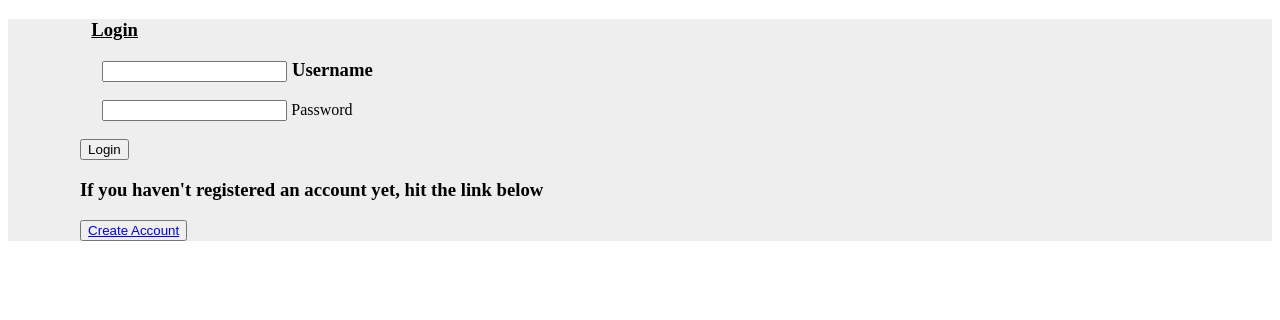
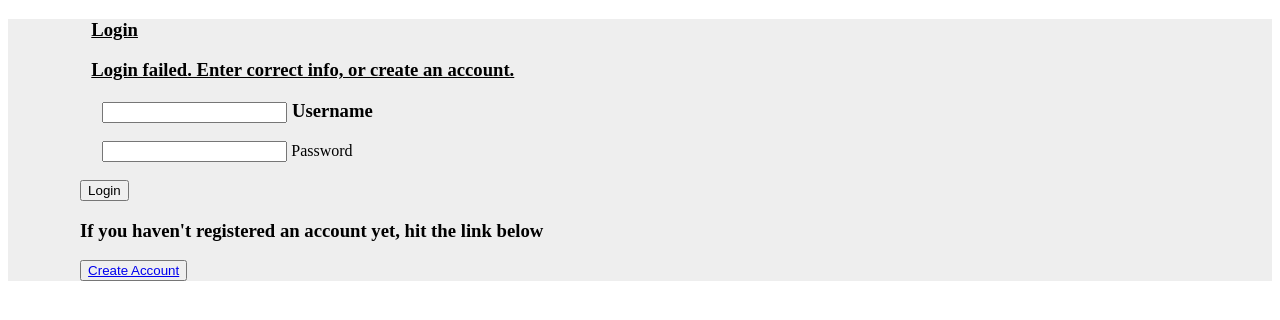
Before and after one commit to chase-rindlisbacher/Intex2022, a Django app: page /login/ in a window 1280 px wide. Shown: the top 320 px of the page. Run offline with Django 4.2, Linux system fonts and the light colour scheme; data that the repository does not hold is empty.

Commit message:
logins work

```diff
--- a/kidneyfoundation/client_app/views.py
+++ b/kidneyfoundation/client_app/views.py
@@ -1,4 +1,4 @@
-from django.shortcuts import render, HttpResponse
+from django.shortcuts import render, redirect
 from .models import *
 import pandas as pd
 import datetime as dt
@@ -12,15 +12,25 @@ def indexPageView(request) :
     context = {
         'nutrients': nutrients
     }
-
     return render(request, 'client_app/index.html', context)
 
 def loginPageView(request) :
-    return render(request, 'client_app/login.html')
+    uname = request.POST.get('username')
+    pword = request.POST.get('password')
+
+    try:
+        user = Patient_Login.objects.get(username=uname, password = pword)
+        return redirect('index')
+    except:
+        context = {
+            'success': 'Login failed. Enter correct info, or create an account.'
+        }
+        return render(request, 'client_app/login.html', context)
 
 def newAccountPageView(request) :
     if (request.method == 'POST'):
         user = User()
+        n = request.POST.get('fname')
         user.first_name = request.POST.get('fname')
         user.last_name = request.POST.get('lname')
         user.phone = request.POST.get('phone')
@@ -41,16 +51,19 @@ def newAccountPageView(request) :
         patient.save()
 
         login = Patient_Login()
-        login.patient = User.objects.get(patient)
+        login.patient = User.objects.get(first_name = request.POST.get('fname'), last_name = request.POST.get('lname'), phone = request.POST.get('phone'), email = request.POST.get('email'))
+        login.username = request.POST.get('username')
         login.password = request.POST.get('password')
         login.save()
 
-    diagnoses = Condition.objects.all()
+        return redirect('index', user=user)
+    else:
+        diagnoses = Condition.objects.all()
 
-    context = {
-        'diagnoses': diagnoses
-    }
-    return render(request, 'client_app/new_user.html', context)
+        context = {
+            'diagnoses': diagnoses
+        }
+        return render(request, 'client_app/new_user.html', context)
 
 def myMenuView(request):
     return render(request, 'client_app/mymenu.html')
--- a/kidneyfoundation/templates/base.html
+++ b/kidneyfoundation/templates/base.html
@@ -54,8 +54,6 @@
       {% block navigation %}
       {% endblock %}
 
-      <a href="{% url 'login' %}" class="appointment-btn scrollto"><span class="d-none d-md-inline">Login</span></a>
-
     </div>
   </header><!-- End Header -->
 
--- a/kidneyfoundation/templates/client_app/index.html
+++ b/kidneyfoundation/templates/client_app/index.html
@@ -35,6 +35,7 @@
   </ul>
   <i class="bi bi-list mobile-nav-toggle"></i>
 </nav><!-- .navbar -->
+<a href="{% url 'login' %}" class="appointment-btn scrollto"><span class="d-none d-md-inline">Login</span></a>
 {% endblock %}
 {% block content %}
 <!-- ======= Hero Section ======= -->
--- a/kidneyfoundation/templates/client_app/login.html
+++ b/kidneyfoundation/templates/client_app/login.html
@@ -24,16 +24,18 @@
                   <p>Login</p>
 
                   <form name='form' method='post' action"{% url 'myprofile' %}">
-                      <div>
-                        <input type="password" id="form3Example4c" />
-                        <label for="form3Example4c">Username</label>
-                      </div>
+                    {% csrf_token %}
+                    <p>{{success}}</p>
+                    <div>
+                      <input type="text" id="form3Example4c" name="username" required />
+                      <label for="form3Example4c">Username</label>
+                    </div>
                     </div>
                     <br>
                     <div>
                       <i></i>
                       <div>
-                        <input type="password" id="form3Example4cd" />
+                        <input type="password" id="form3Example4cd" name="password" required />
                         <label for="form3Example4cd">Password</label>
                       </div>
                     </div>
--- a/kidneyfoundation/templates/client_app/new_user.html
+++ b/kidneyfoundation/templates/client_app/new_user.html
@@ -107,7 +107,7 @@
                     <div>
                       <i></i>
                       <div>
-                        <input type="password" id="form3Example4c" name='username' />
+                        <input type="text" id="form3Example4c" name='username' />
                         <label for="form3Example4c">Create Username</label>
                       </div>
                     </div>
```
Also changed, not shown: kidneyfoundation/client_app/migrations/0005_rename_abumin_report_serum_abumin_and_more.py (added).
